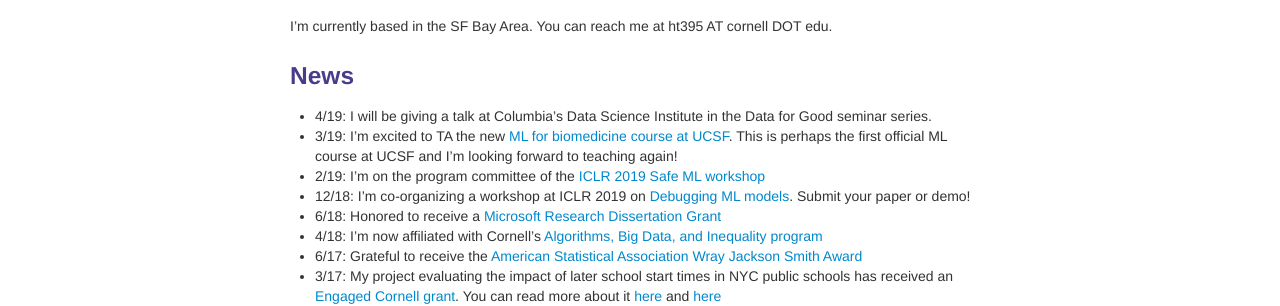
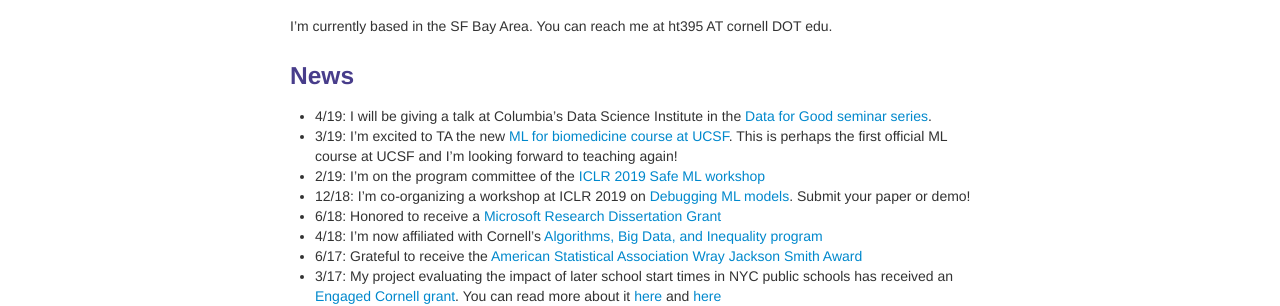
Before and after one commit to shftan/shftan.github.io, a Jekyll site: the page built from index.md, in a window 1280 px wide and 900 px high. Shown: the part 395-701 px from the top of the window. Built offline with Jekyll 4.4.1, drawn with Linux system fonts in a browser that asks for light colours; part of the change alters nothing that is shown.

```diff
--- a/index.md
+++ b/index.md
@@ -30,7 +30,7 @@ I'm currently based in the SF Bay Area. You can reach me at ht395 AT cornell DOT
 
 <div class="row-fluid" id="news"><h3>News</h3>
 </div>
-- 4/19: I will be giving a talk at Columbia's Data Science Institute in the Data for Good seminar series.
+- 4/19: I will be giving a talk at Columbia's Data Science Institute in the [Data for Good seminar series](https://events.columbia.edu/cal/event/eventView.do?href=/public/cals/MainCal/CAL-00bb9e24-69b3e39a-0169-b633b324-000010e3.ics).
 - 3/19: I'm excited to TA the new [ML for biomedicine course at UCSF](http://ticr.ucsf.edu/courses/schedule/machine_learning.html). This is perhaps the first official ML course at UCSF and I'm looking forward to teaching again!
 - 2/19: I'm on the program committee of the [ICLR 2019 Safe ML workshop](https://sites.google.com/view/safeml-iclr2019/home)
 - 12/18: I'm co-organizing a workshop at ICLR 2019 on [Debugging ML models](https://debug-ml-iclr2019.github.io/). Submit your paper or demo!
```
